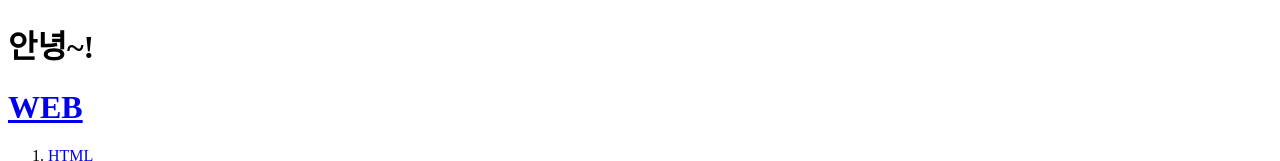
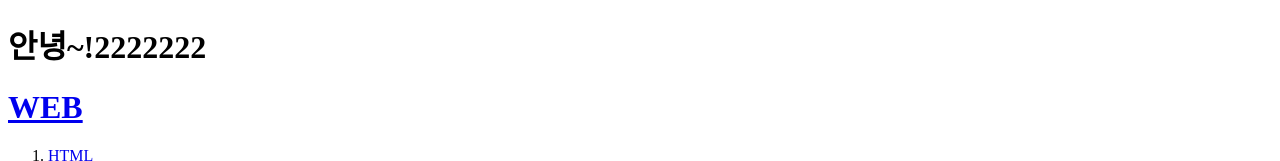
Before and after one commit to yurilee9696/nodejs-study, a website: page index.html in a window 1280 px wide. Shown: the top 161 px of the page. Drawn offline with Linux system fonts and the light colour scheme.

```diff
--- a/index.html
+++ b/index.html
@@ -5,7 +5,7 @@
   <meta charset="utf-8">
 </head>
 <body>
-  <h1>안녕~!</h1>
+  <h1>안녕~!2222222</h1>
   <h1><a href="index.html">WEB</a></h1>
   <ol>
     <li><a href="1.html">HTML</a></li>
```
